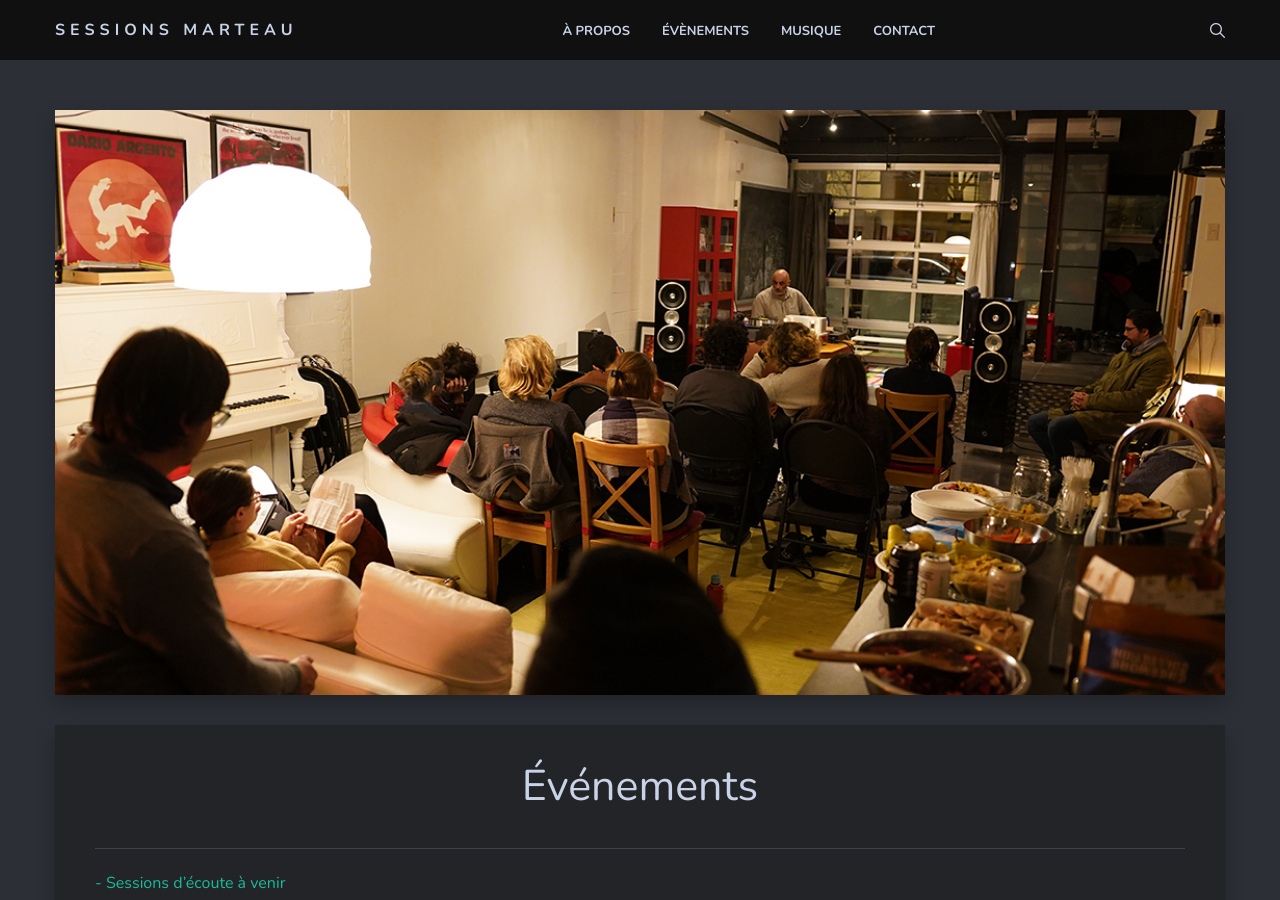
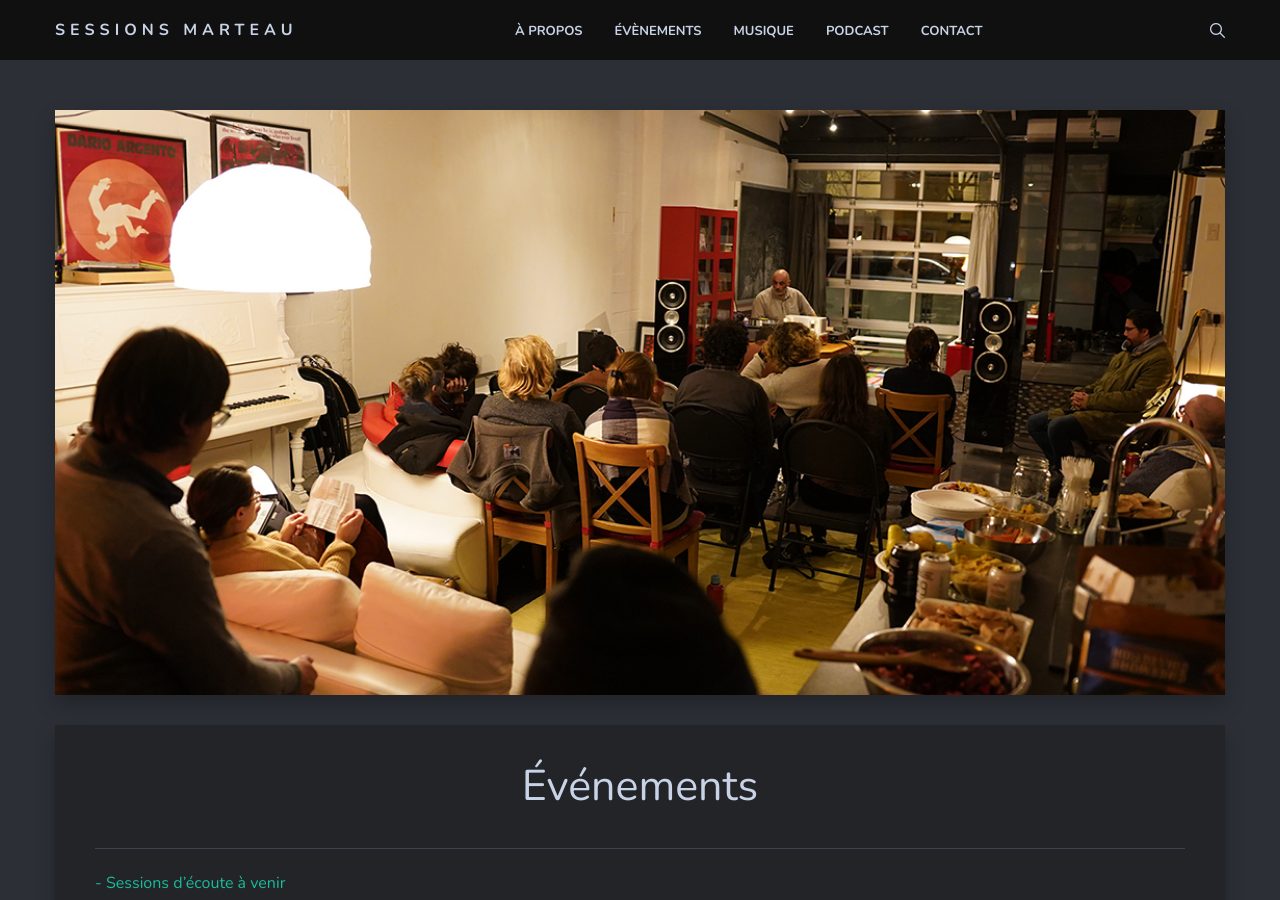
Before and after one commit to sessions-marteau/sessions-marteau-2.github.io, a Jekyll site: the page built from _pages/evenement.md, in a window 1280 px wide and 900 px high. Built offline with Jekyll 4.4.1, drawn with Linux system fonts in a browser that asks for light colours; nearby versions of some CDN libraries.

Commit message:
Add: Podcast link in navbar.
Fixes #23

```diff
--- a/_includes/header.html
+++ b/_includes/header.html
@@ -46,6 +46,9 @@
                 </div>
               </div>
               <div class="dropdown">
+                <li class="dropbtn"><a href="{{site.baseurl}}/musique/#podcasts" class="menu-link">Podcast</a></li>
+              </div>
+              <div class="dropdown">
                 <li class="dropbtn"><a href="{{site.baseurl}}/contact/" class="menu-link">Contact</a></li>
               </div>
             </ul>
```
